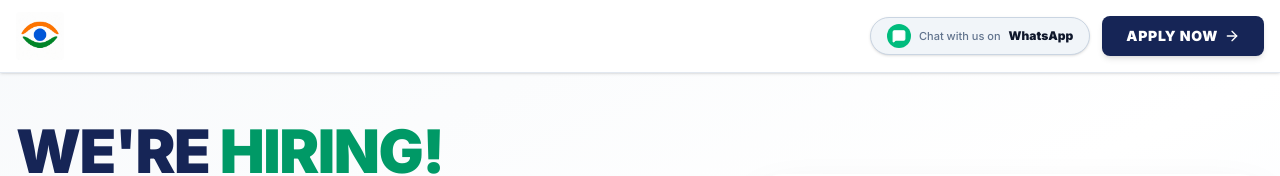
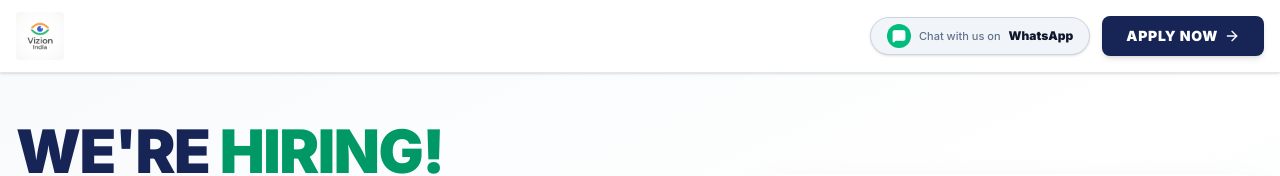
Before and after one commit to vicky-freelancer/Vizion-india, a React (Vite) app: page / in a window 1280 px wide. Shown: the top 176 px of the page. Built offline with nearby package versions, Linux system fonts and the light colour scheme; grey boxes are pictures that could not be loaded.

Commit message:
Update logo source in Navbar component

```diff
--- a/src/components/Navbar.tsx
+++ b/src/components/Navbar.tsx
@@ -14,7 +14,7 @@ export default function Navbar({ onApplyClick, onWhatsAppClick }: NavbarProps) {
         {/* Vizion India Brand Logo */}
         <div className="flex items-center gap-3 cursor-pointer" onClick={onApplyClick}>
           <img
-            src="public/logo2.jpg"
+            src="src/assets/images/vizion_india_logo_full_1784834608267.jpg"
             alt="Vizion India Logo"
             className="h-11 sm:h-12 w-auto object-contain rounded transition-all"
             referrerPolicy="no-referrer"
```
